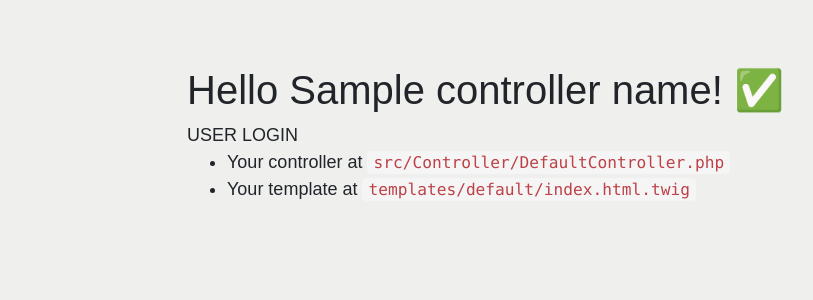
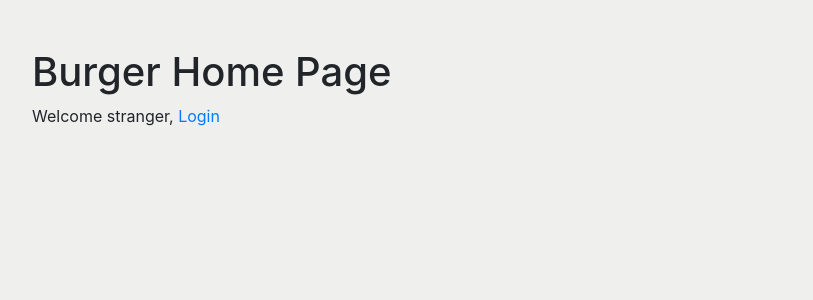
Before and after one commit to wiktorlesiak/WFDAssignment, a Symfony app: template WFD/templates/default/index.html.twig in a window 1280 px wide. Shown: the part 56-356 px from the top of the page, without its empty margins (53-866 px from the left). Run offline with Twig, Linux system fonts and the light colour scheme; the template is opened without the code that fills it: most values are stand-ins (such as "Sample title", 1, 10 or a date in 2020); some libraries are stand-ins or nearby versions.

Commit message:
Updated Review

```diff
--- a/WFD/templates/default/index.html.twig
+++ b/WFD/templates/default/index.html.twig
@@ -1,20 +1,30 @@
 {% extends 'base.html.twig' %}
 
-{% block title %}The Burger {{ controller_name }}!{% endblock %}
+{% block title %}Hello {{ controller_name }}!{% endblock %}
 
 {% block body %}
-<style>
-    .example-wrapper { margin: 1em auto; max-width: 800px; width: 95%; font: 18px/1.5 sans-serif; }
-    .example-wrapper code { background: #F5F5F5; padding: 2px 6px; }
-</style>
+    <h1>Burger Home Page</h1>
 
-<div class="example-wrapper">
-    <h1>Hello {{ controller_name }}! ✅</h1>
 
-    USER LOGIN
+    {#this will show the login link if user is not logged in#}
+    {% if not is_granted('IS_AUTHENTICATED_FULLY') %}
+        <p>Welcome stranger,  <a href="{{ path('login') }}" >Login</a> </p>
+    {% endif %}
+    {#welcomes user if user is logged in#}
+    {% if is_granted('IS_AUTHENTICATED_FULLY') %}
+        <p>Welcome,  {{ app.user.username }}</p>
+    {% endif %}
+
     <ul>
-        <li>Your controller at <code>src/Controller/DefaultController.php</code></li>
-        <li>Your template at <code>templates/default/index.html.twig</code></li>
+
+        {% if is_granted('IS_AUTHENTICATED_FULLY') %}
+            <li><a href="{{ path('logout') }}" >Logout</a></li>
+
+        {% endif %}
+
+        {% if is_granted('ROLE_ADMIN') %}
+            <li><a href="{{ path('admin_crud') }}" >CRUD</a></li>
+        {% endif %}
+
     </ul>
-</div>
 {% endblock %}
--- a/WFD/templates/review/edit.html.twig
+++ b/WFD/templates/review/edit.html.twig
@@ -6,7 +6,7 @@
 
     <h1>Edit Review</h1>
 
-    {% include 'review/_form.html.twig' with {'form': form, 'button_label': 'Edit'} only %}
+    {% include 'review/_form.html.twig' with {'form': form, 'button_label': 'Save'} only %}
 
     <a href="{{ path('review_index') }}">back to list</a>
 
```
Also changed, not shown: WFD/templates/review/index.html.twig (+4 -4 lines).
